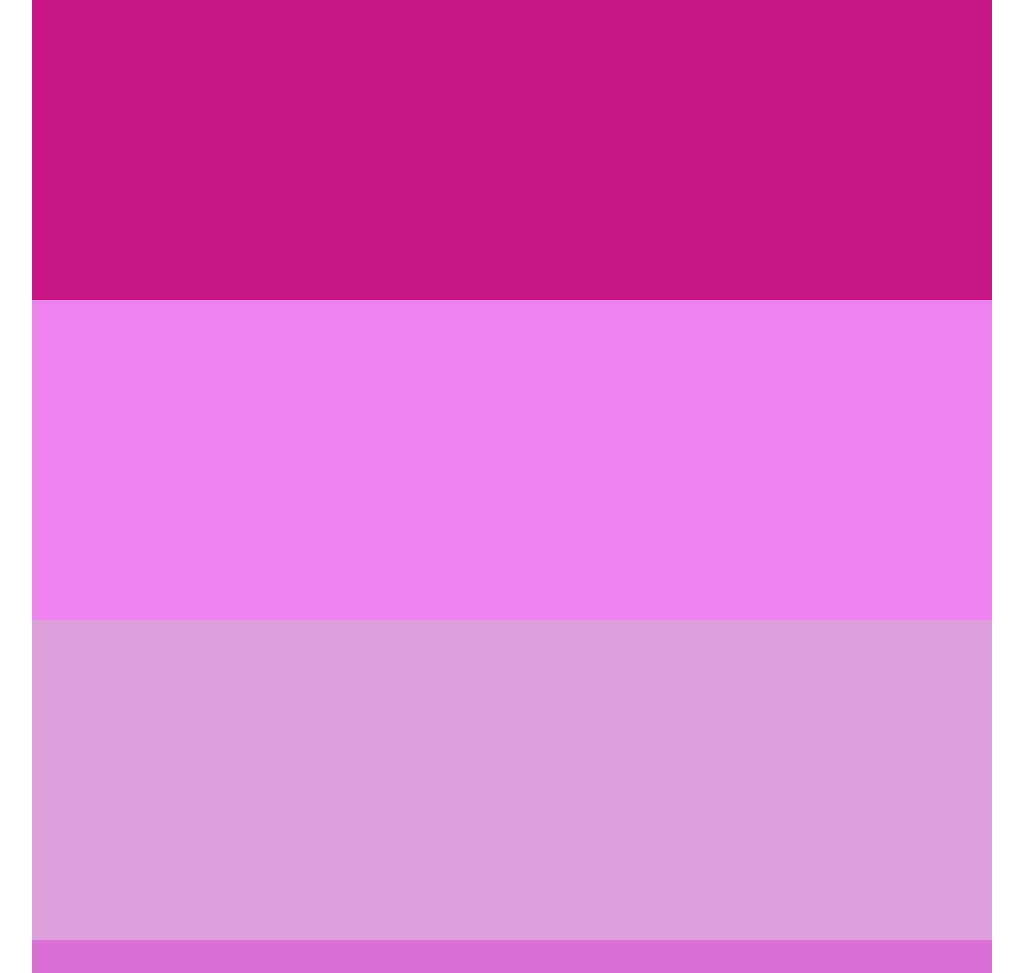
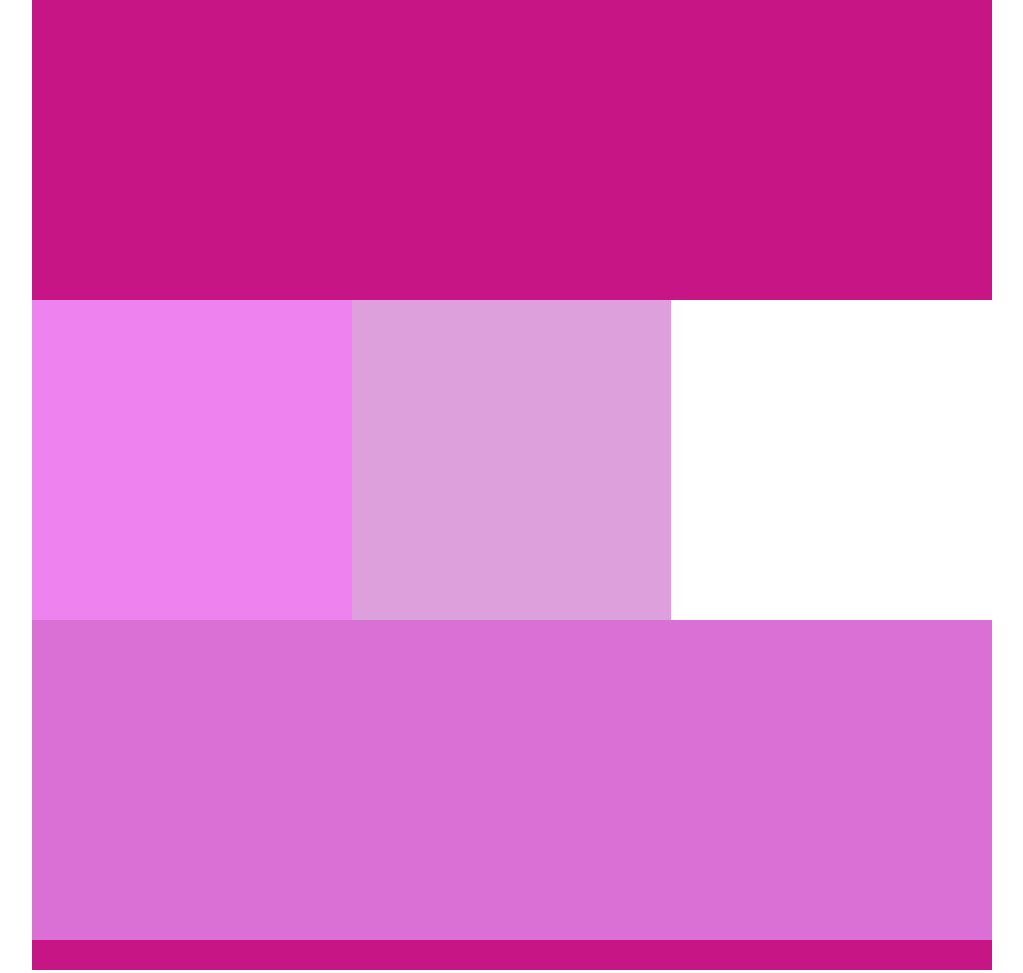
Before and after one commit to unicorncoder22/css-colors-starter, a plain HTML site: page index.html in a window 1280 px wide. Shown: the top 973 px of the page, without its empty margins (128-1151 px from the left). Drawn offline with Linux system fonts and the light colour scheme.

Commit message:
updated widths for laptops

```diff
--- a/main.css
+++ b/main.css
@@ -65,22 +65,27 @@ footer {
 
   #column-1 {
     background-color: #7CFC00;
+
   }
 
   #column-2 {
     background-color: #90EE90;
+
   }
 
   #column-3 {
     background-color: #00FF00;
+    width:100%
   }
 
   footer {
     background-color: #ADFF2F;
   }
 
+  .col-3{
+    width:50%;
+  }
 }
-
 
 /*---------- Desktops ----------*/
 @media (min-width: 1200px) {
@@ -103,5 +108,7 @@ footer {
   footer {
     background-color: #C71585;
   }
-
+.col-3 {
+  width: 33.3%;
 }
+}
```
